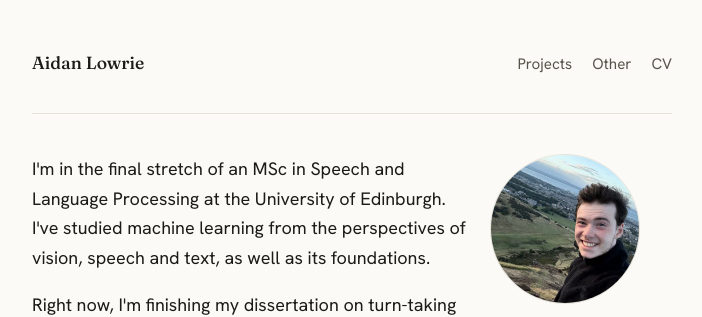
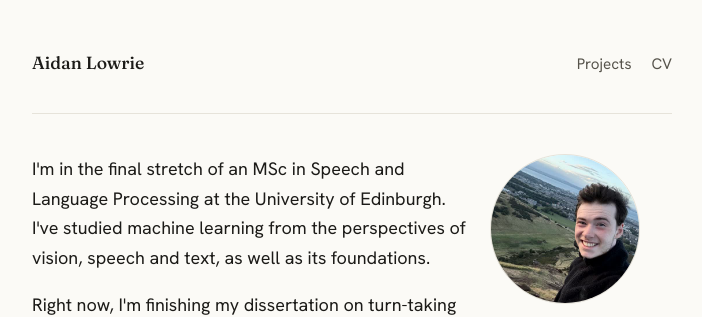
Before and after one commit to aidanlowrie/aidanlowrie.github.io, a Jekyll site: the page built from index.html, in a window 1280 px wide. Shown: the top 317 px of the page, without its empty margins (288-990 px from the left). Built offline with Jekyll 4.4.1, drawn with Linux system fonts in a browser that asks for light colours; some web fonts are replaced.

Commit message:
Remove 'Other' page from navigation

```diff
--- a/_includes/nav.html
+++ b/_includes/nav.html
@@ -3,7 +3,6 @@
     <a class="brand" href="{{ '/' | relative_url }}">Aidan Lowrie</a>
     <div class="nav-links">
       <a href="{{ '/projects/' | relative_url }}">Projects</a>
-      <a href="{{ '/other/' | relative_url }}">Other</a>
       <a href="{{ '/cv/' | relative_url }}">CV</a>
     </div>
   </div>
```
